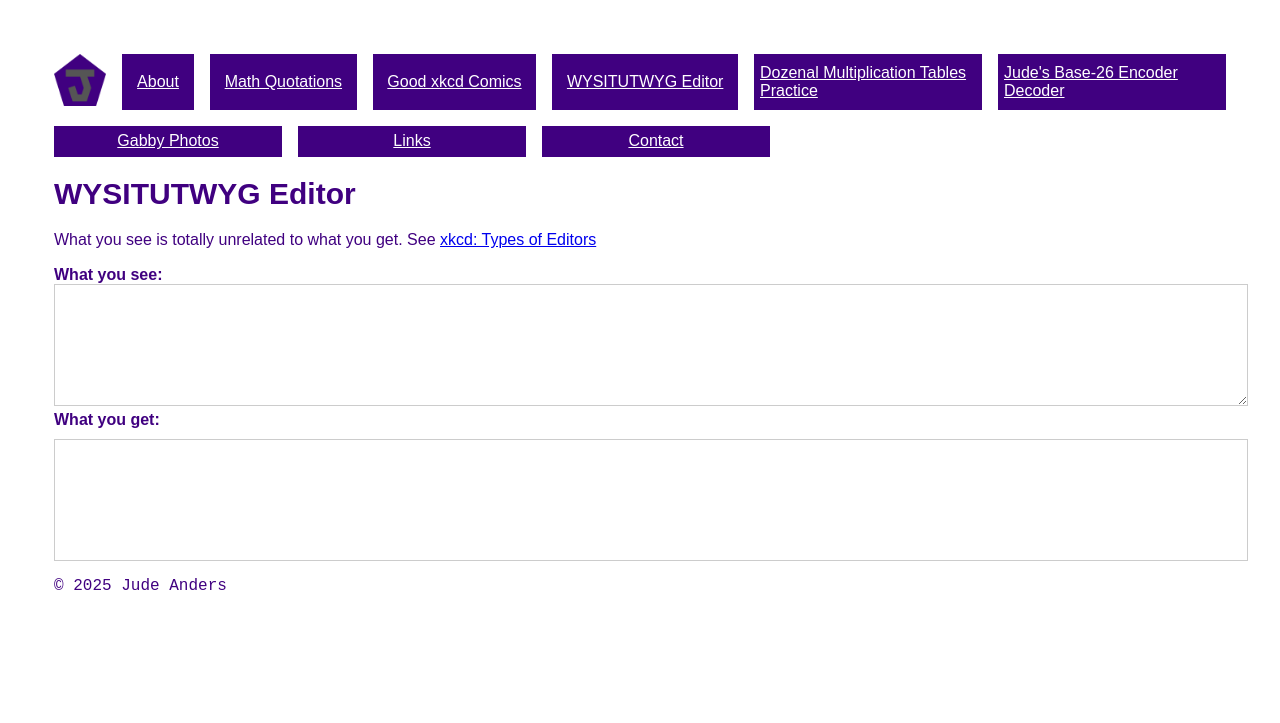
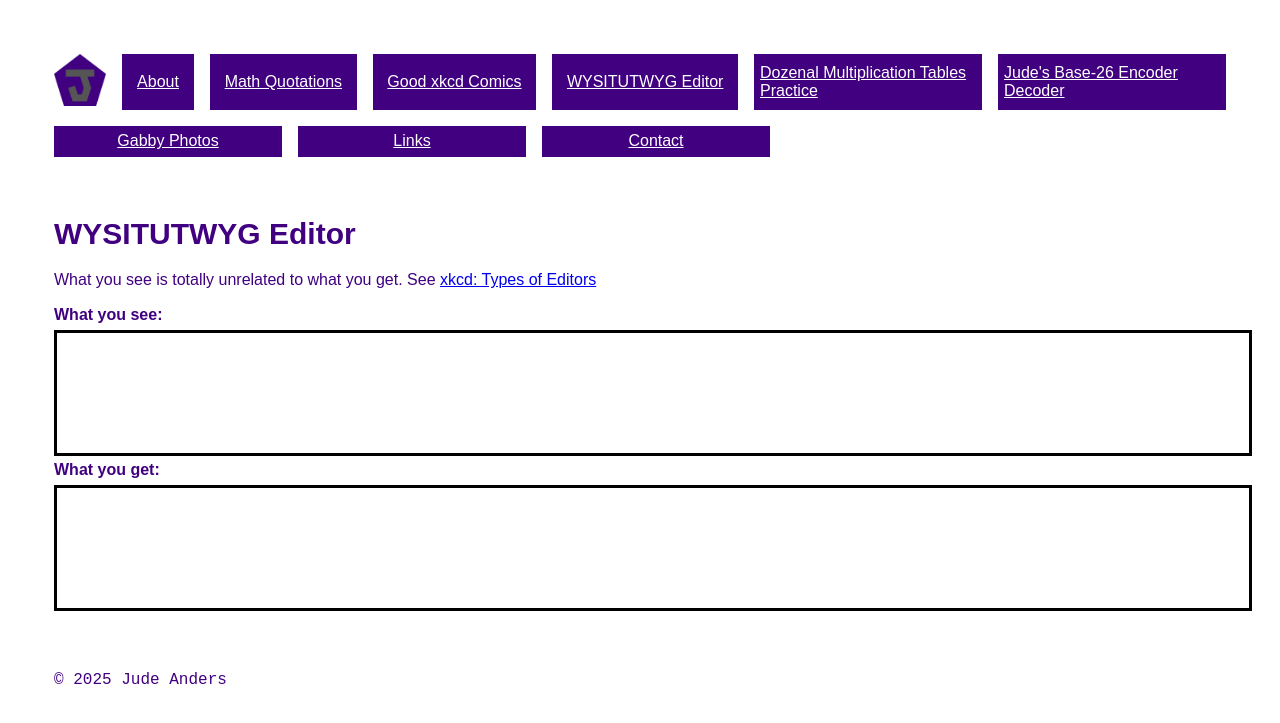
Before and after one commit to 1anderj/judeanders-website, a Jekyll site: the page built from wysitutwyg-editor/index.html, in a window 1280 px wide. Shown: the top 723 px of the page. Built offline with Jekyll 4.4.1, drawn with Linux system fonts in a browser that asks for light colours; some web fonts are replaced.

Commit message:
Improve editor 2

```diff
--- a/assets/styles/styles.css
+++ b/assets/styles/styles.css
@@ -251,13 +251,21 @@ select {
 textarea, .output {
   width: 100%;
   height: 100px;
-  border: 1px solid #ccc;
+  border: 3px solid black;
   padding: 10px;
   font-family: monospace;
   white-space: pre-wrap;
   overflow-y: auto;
   font-size: 14px;
+  color: black;
+}
+textarea {
+  resize: none;
+  margin-top: 6px;
 }
 .output {
-  margin-top: 10px;
+  margin-top: 6px;
 }
+#editor {
+  margin: 60px 0
+}
--- a/wysitutwyg-editor/index.html
+++ b/wysitutwyg-editor/index.html
@@ -2,6 +2,7 @@
 layout: default
 title: WYSITUTWYG Editor
 ---
+<div id="editor">
     <h1>WYSITUTWYG Editor</h1>
     <p>What you see is totally unrelated to what you get. See <a href="https://xkcd.com/1341/">xkcd: Types of Editors</a></p>
     <h2>What you see:</h2>
@@ -9,3 +10,4 @@ title: WYSITUTWYG Editor
     <h2>What you get:</h2>
     <div class="output" id="output"></div>
     <script src="/assets/scripts/wysitutwyg-editor.js"></script>
+</div>
```
Lines whose indentation alone changed are shown as unchanged.
